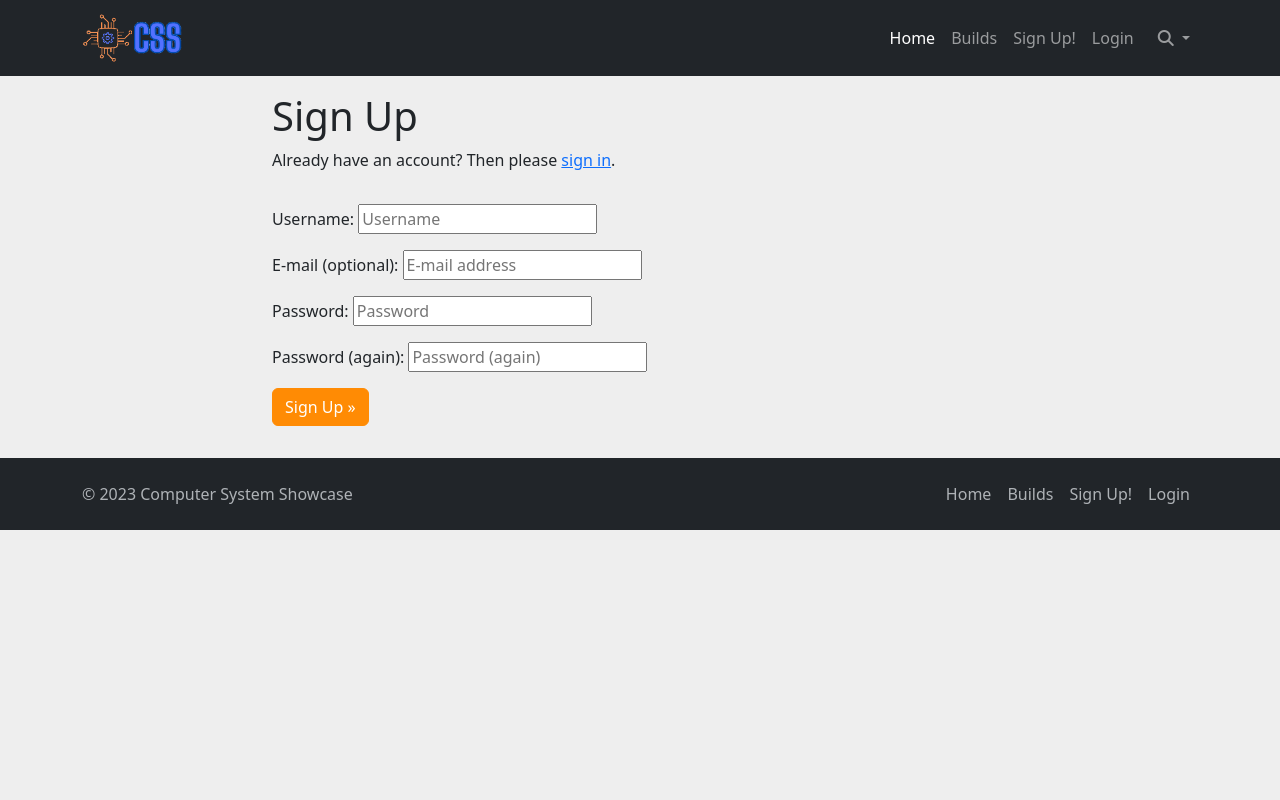
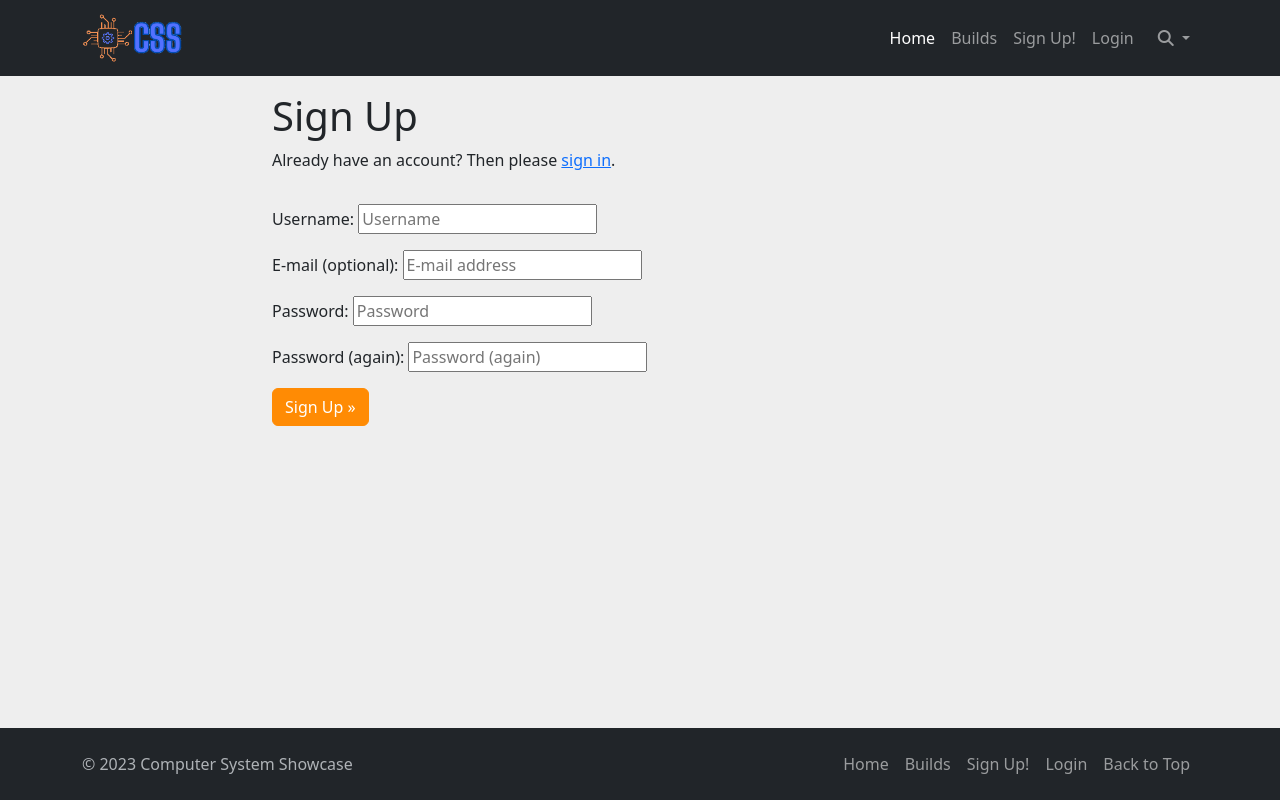
Before and after one commit to alexkavanagh-dev/computer-system-showcase, a Django app: page /accounts/signup/ in a window 1280 px wide. Run offline with Django 3.2, Linux system fonts and the light colour scheme; some libraries are stand-ins or nearby versions.

Commit message:
Improve footer styling and add back to top button

```diff
--- a/static/css/style.css
+++ b/static/css/style.css
@@ -27,6 +27,13 @@
 
 body {
   background-color: #eee;
+  height: 100vh;
+  display: flex;
+  flex-direction: column;
+}
+
+footer {
+  margin-top: auto;
 }
 
 /* NavBar */
--- a/templates/base.html
+++ b/templates/base.html
@@ -14,7 +14,7 @@
 
 <body>
     <!-- Navbar -->
-    <nav class="navbar navbar-expand-lg bg-dark d-flex justify-content-around" data-bs-theme="dark">
+    <nav id="main-nav" class="navbar navbar-expand-lg bg-dark d-flex justify-content-around" data-bs-theme="dark">
         <div class="container">
             <a class="navbar-brand" href="{% url 'home' %}"><img src="{% static 'img/text-logo-css.webp' %}" alt="computer system showcase logo" width="100" height="50"></a>
 
@@ -94,26 +94,29 @@
     </main>
 
     <!-- Footer -->
-    <footer class="navbar navbar-expand-lg bg-dark d-flex justify-content-around mt-3 py-3" data-bs-theme="dark">
+    <footer class="navbar navbar-expand-lg bg-dark d-flex justify-content-around py-3" data-bs-theme="dark">
         <div class="container">
 
             <span class="text-body-secondary">© 2023 Computer System Showcase</span>
 
-            <ul class="nav col-md-4 justify-content-end">
-                <li class="nav-item"><a href="{% url 'home' %}" class="nav-link px-2 text-body-secondary">Home</a></li>
-                <li class="nav-item"><a href="{% url 'home' %}#post-list" class="nav-link px-2 text-body-secondary">Builds</a></li>
+            <ul class="navbar-nav col-6 justify-content-end">
+                <li class="nav-item"><a href="{% url 'home' %}" class="nav-link px-2">Home</a></li>
+                <li class="nav-item"><a href="{% url 'home' %}#post-list" class="nav-link px-2">Builds</a></li>
                 {% if user.is_authenticated %}
                 <li class="nav-item">
-                    <a class="nav-link px-2 text-body-secondary" href="{% url 'account_logout' %}">Logout</a>
+                    <a class="nav-link px-2 " href="{% url 'account_logout' %}">Logout</a>
                 </li>
                 {% else %}
                 <li class="nav-item">
-                    <a class="nav-link px-2 text-body-secondary" href="{% url 'account_signup' %}">Sign Up!</a>
+                    <a class="nav-link px-2" href="{% url 'account_signup' %}">Sign Up!</a>
                 </li>
                 <li class="nav-item">
-                    <a class="nav-link px-2 text-body-secondary" href="{% url 'account_login' %}">Login</a>
+                    <a class="nav-link px-2" href="{% url 'account_login' %}">Login</a>
                 </li>
                 {% endif %}
+                <li class="nav-item">
+                    <a class="nav-link px-2" href="#main-nav">Back to Top</a>
+                </li>
             </ul>
         </div>
     </footer>
```
